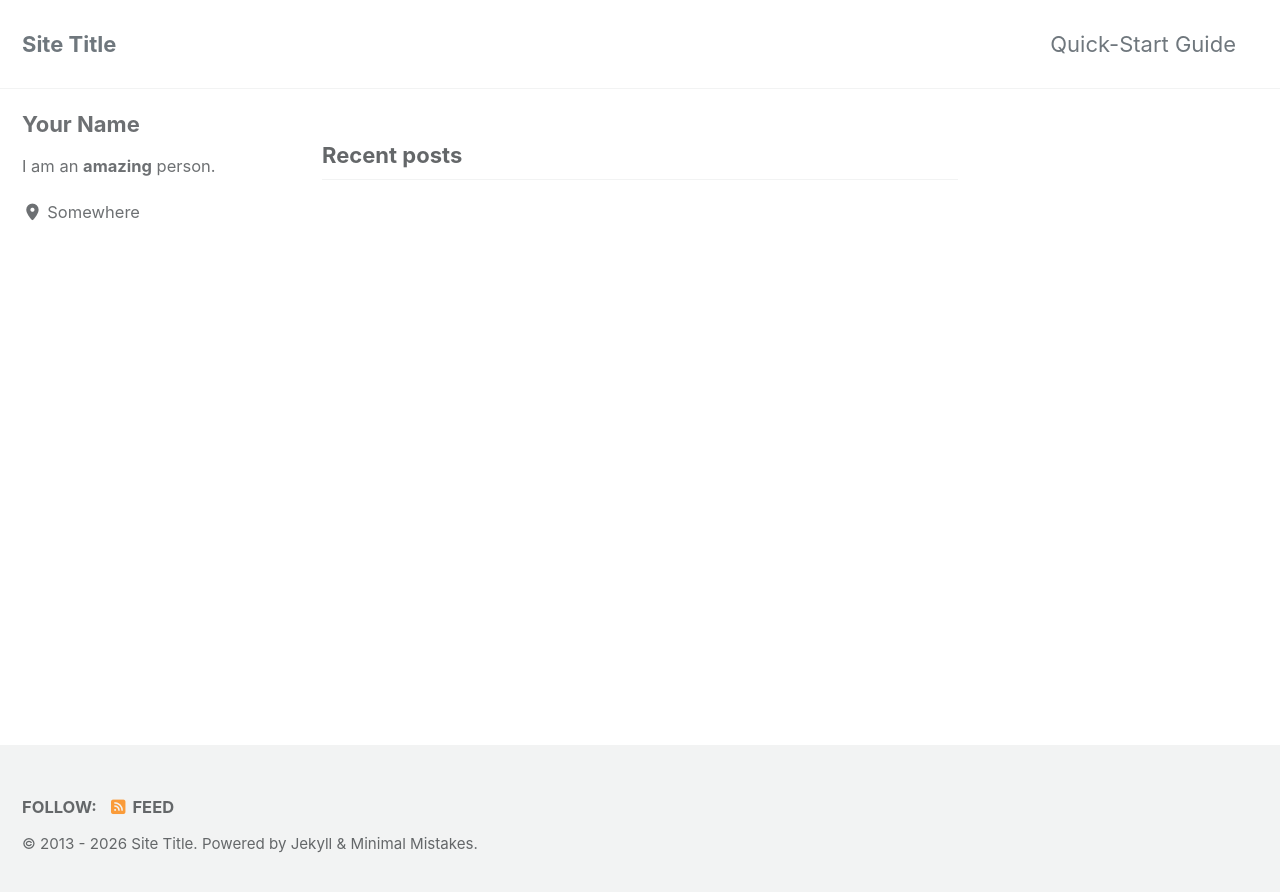
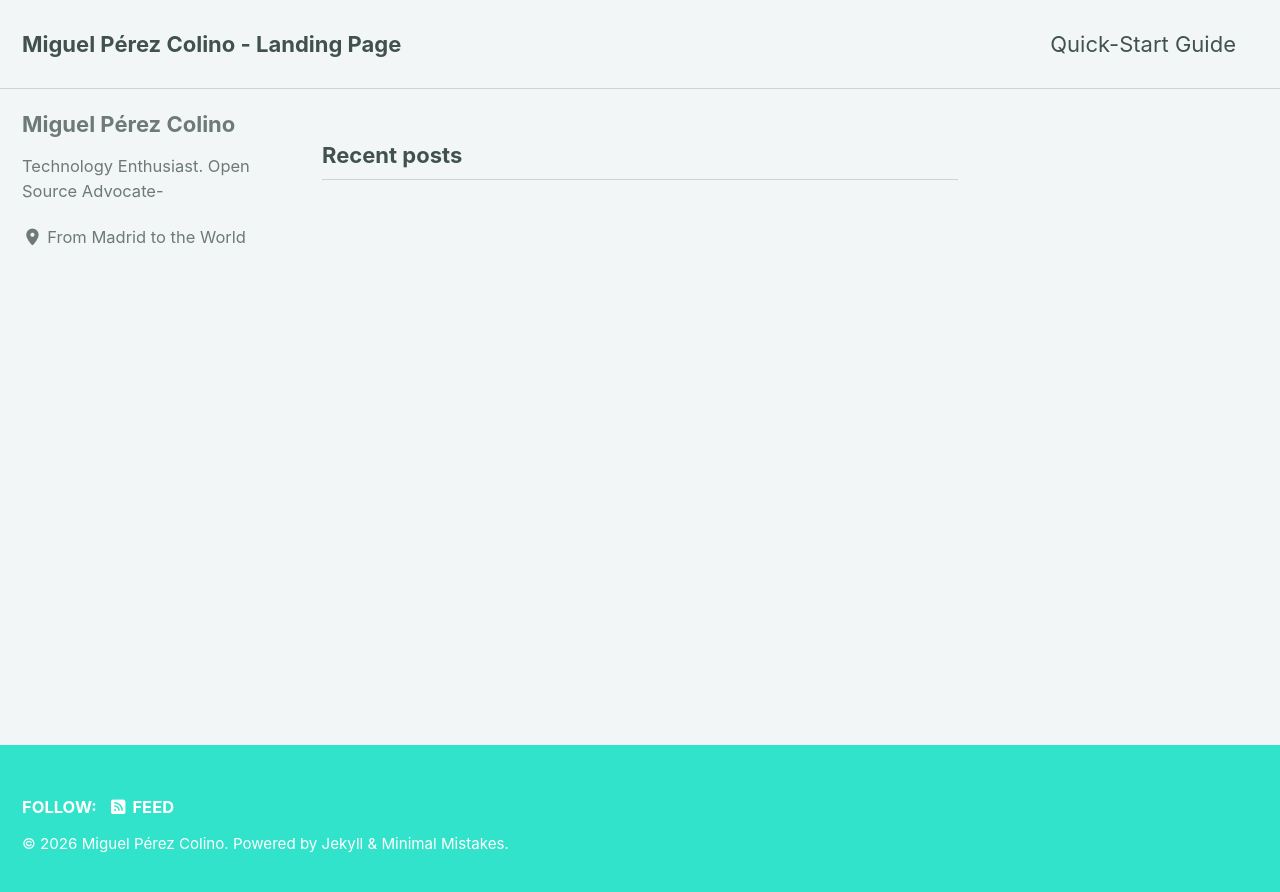
Before and after one commit to juanbrny/mmmmmmpc.github.io, a Jekyll site: the page built from index.html, in a window 1280 px wide. Shown: the top 892 px of the page. Built offline with Jekyll 4.4.1, drawn with Linux system fonts in a browser that asks for light colours; cached includes are drawn as plain includes; the list of posts is cut into pages by our own code.

Commit message:
First test of config

```diff
--- a/_config.yml
+++ b/_config.yml
@@ -12,16 +12,16 @@
 
 # theme                  : "minimal-mistakes-jekyll"
 # remote_theme           : "mmistakes/minimal-mistakes"
-minimal_mistakes_skin    : "default" # "air", "aqua", "contrast", "dark", "dirt", "neon", "mint", "plum", "sunrise"
+minimal_mistakes_skin    : "mint" # "air", "aqua", "contrast", "dark", "dirt", "neon", "mint", "plum", "sunrise"
 
 # Site Settings
 locale                   : "en-US"
 rtl                      : # true, false (default) # turns direction of the page into right to left for RTL languages
-title                    : "Site Title"
+title                    : "Miguel Pérez Colino - Landing Page"
 title_separator          : "-"
 subtitle                 : # site tagline that appears below site title in masthead
-name                     : "Your Name"
-description              : "An amazing website."
+name                     : "Miguel Pérez Colino"
+description              : "A trivial personal website."
 url                      : # the base hostname & protocol for your site e.g. "https://mmistakes.github.io"
 baseurl                  : # the subpath of your site, e.g. "/blog"
 repository               : # GitHub username/repo-name e.g. "mmistakes/minimal-mistakes"
@@ -31,7 +31,7 @@ masthead_title           : # overrides the website title displayed in the masthe
 breadcrumbs              : # true, false (default)
 words_per_minute         : 200
 enable_copy_code_button  : # true, false (default)
-copyright                : # "copyright" name, defaults to site.title
+copyright                : "Miguel Pérez Colino" # "copyright" name, defaults to site.title
 copyright_url            : # "copyright" URL, defaults to site.url
 comments:
   provider               : # false (default), "disqus", "discourse", "facebook", "staticman", "staticman_v2", "utterances", "giscus", "custom"
@@ -82,7 +82,7 @@ google:
   search_engine_id       : # YOUR_SEARCH_ENGINE_ID
   instant_search         : # false (default), true
 # SEO Related
-google_site_verification :
+google_site_verification : "q93MIyDXcNuEsxtxtgJAxKkGk7DZn6cGygbo2uOz7A"
 bing_site_verification   :
 naver_site_verification  :
 yandex_site_verification :
@@ -90,7 +90,7 @@ baidu_site_verification  :
 
 # Social Sharing
 twitter:
-  username               :
+  username               : mmmmmmpc
 facebook:
   username               :
   app_id                 :
@@ -113,30 +113,21 @@ analytics:
 
 # Site Author
 author:
-  name             : "Your Name"
+  name             : "Miguel Pérez Colino"
   avatar           : # path of avatar image, e.g. "/assets/images/bio-photo.jpg"
-  bio              : "I am an **amazing** person."
-  location         : "Somewhere"
+  bio              : "Technology Enthusiast. Open Source Advocate-"
+  location         : "From Madrid to the World"
   email            :
   links:
-    - label: "Email"
-      icon: "fas fa-fw fa-envelope-square"
-      # url: "mailto:your.name@email.com"
     - label: "Website"
       icon: "fas fa-fw fa-link"
-      # url: "https://your-website.com"
+      # url: "https://mmmmmmpc.github.io"
     - label: "Twitter"
       icon: "fab fa-fw fa-twitter-square"
-      # url: "https://twitter.com/"
-    - label: "Facebook"
-      icon: "fab fa-fw fa-facebook-square"
-      # url: "https://facebook.com/"
+      # url: "https://twitter.com/mmmmmmpc"
     - label: "GitHub"
       icon: "fab fa-fw fa-github"
-      # url: "https://github.com/"
-    - label: "Instagram"
-      icon: "fab fa-fw fa-instagram"
-      # url: "https://instagram.com/"
+      # url: "https://github.com/mmmmmmpc"
 
 # Site Footer
 footer:
@@ -144,22 +135,13 @@ footer:
     - label: "Twitter"
       icon: "fab fa-fw fa-twitter-square"
       # url:
-    - label: "Facebook"
-      icon: "fab fa-fw fa-facebook-square"
-      # url:
     - label: "GitHub"
       icon: "fab fa-fw fa-github"
       # url:
     - label: "GitLab"
       icon: "fab fa-fw fa-gitlab"
       # url:
-    - label: "Bitbucket"
-      icon: "fab fa-fw fa-bitbucket"
-      # url:
-    - label: "Instagram"
-      icon: "fab fa-fw fa-instagram"
-      # url:
-  since: "2013"
+  since: "2026"
 
 
 # Reading Files
```
